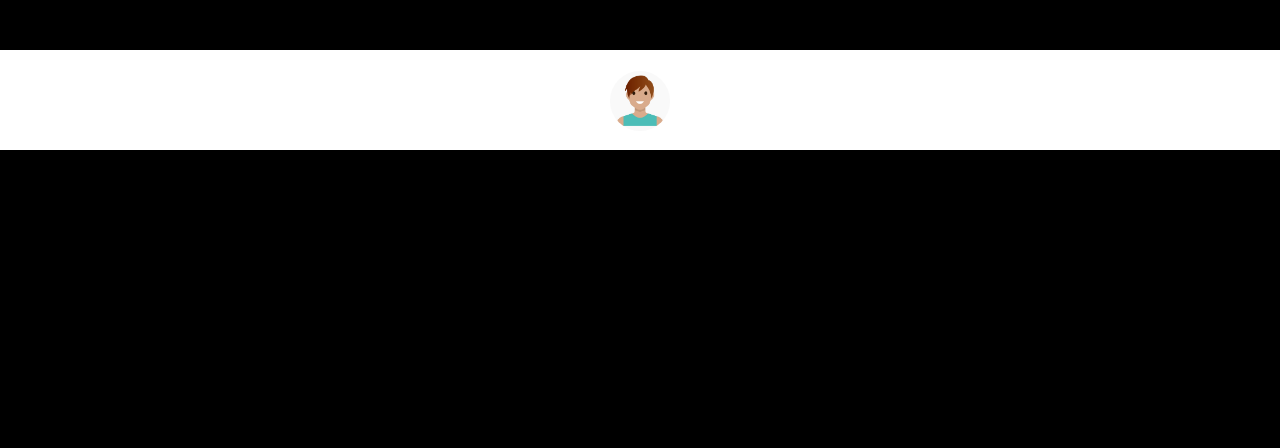
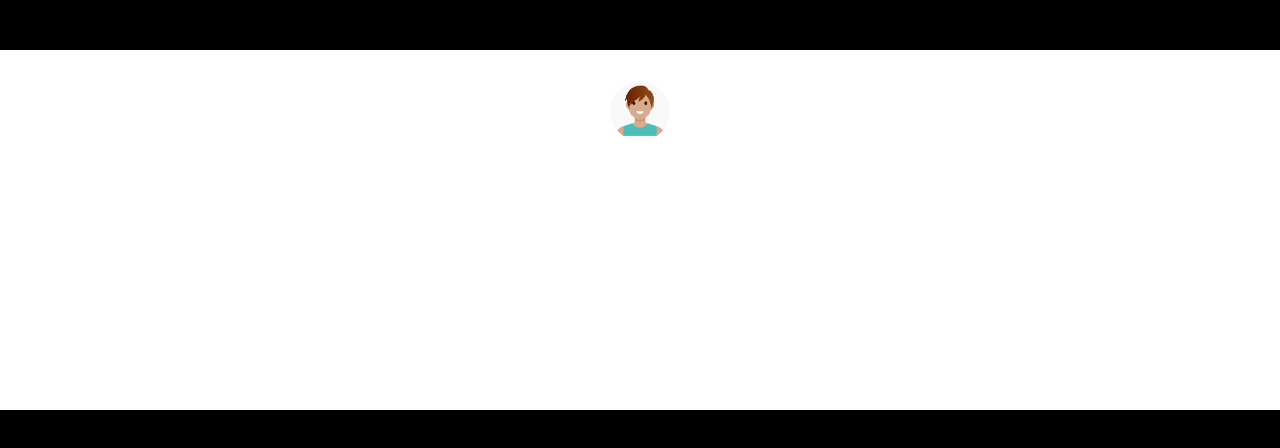
Before and after one commit to ninjasun/react-avatar-picker, a React (Create React App) app: page / in a window 1280 px wide. Shown: the top 448 px of the page. Built offline with nearby package versions, Linux system fonts and the light colour scheme.

Commit message:
adding background color

```diff
--- a/src/styles/avatar-picker-style.css
+++ b/src/styles/avatar-picker-style.css
@@ -1,5 +1,7 @@
 .avatar-picker-container{
-    padding: 20px;
+    height: 300px;
+    padding: 30px;
+    background-color: white;
 }
 
 .avatar-list-container{
```
